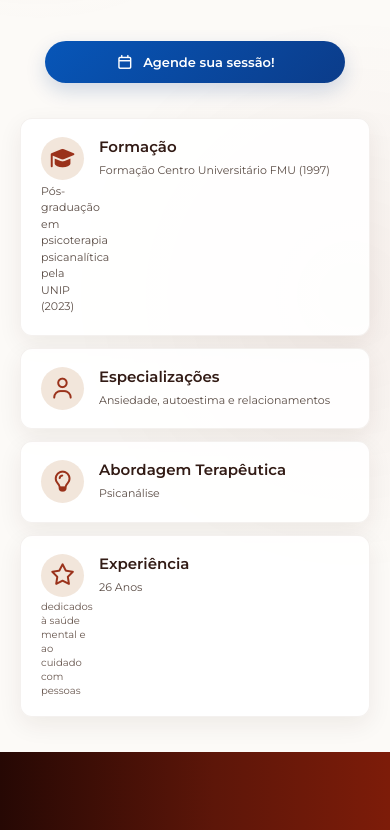
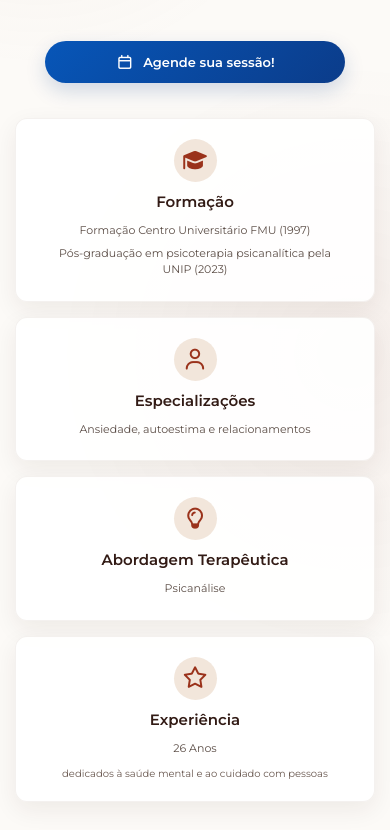
Before and after one commit to VictorEmanuel06/projeto-integrador-back-end, a React (Vite) app in the folder frontend/: page /SobreMim in a window 390 px wide. Shown: the part 834-1664 px from the top of the page. Built offline with nearby package versions, Linux system fonts and the light colour scheme; no server answers.

Commit message:
tela sobremim css

```diff
--- a/frontend/src/pages/sobremim/SobreMim.css
+++ b/frontend/src/pages/sobremim/SobreMim.css
@@ -725,11 +725,9 @@
 
         flex-direction: column;
 
-        gap: 12px;
+        gap: 15px;
 
-        padding:
-            0
-            20px;
+        padding: 0 15px;
 
         margin-bottom: 35px;
     }
@@ -739,46 +737,59 @@
 
         min-height: auto;
 
-        padding: 18px 20px;
+        padding: 20px;
 
-        text-align: left;
+        box-sizing: border-box;
 
-        display: grid;
+        display: flex;
+        flex-direction: column;
 
-        grid-template-columns:
-            45px
-            1fr;
+        align-items: center;
 
-        grid-template-rows:
-            auto
-            auto;
+        text-align: center;
 
-        column-gap: 13px;
+
     }
 
     .info-icon {
-        grid-row: 1 / 3;
-
         width: 40px;
         height: 40px;
 
-        margin: 0;
+        margin: 0 auto 10px;
+
+        flex-shrink: 0;
     }
 
     .info-card h3 {
-        margin: 0 0 4px;
+        margin: 0 0 8px;
+
+        font-size: 15px;
+
+        text-align: center;
     }
 
     .info-card p {
-        margin: 2px 0;
+        width: 100%;
+        max-width: 280px;
+
+        margin: 3px auto;
 
         font-size: 11px;
+        line-height: 1.5;
+
+        text-align: center;
     }
 
     .info-extra {
+        width: 100%;
+        max-width: 280px;
+
+        margin: 8px auto 0;
+
         font-size: 10px;
+        line-height: 1.4;
 
-        margin-top: 3px;
+        text-align: center;
     }
 }
 
```
